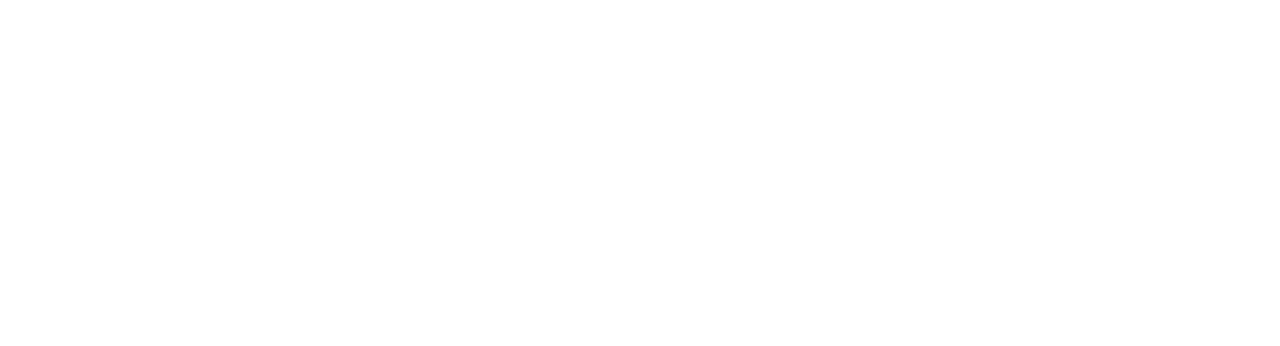
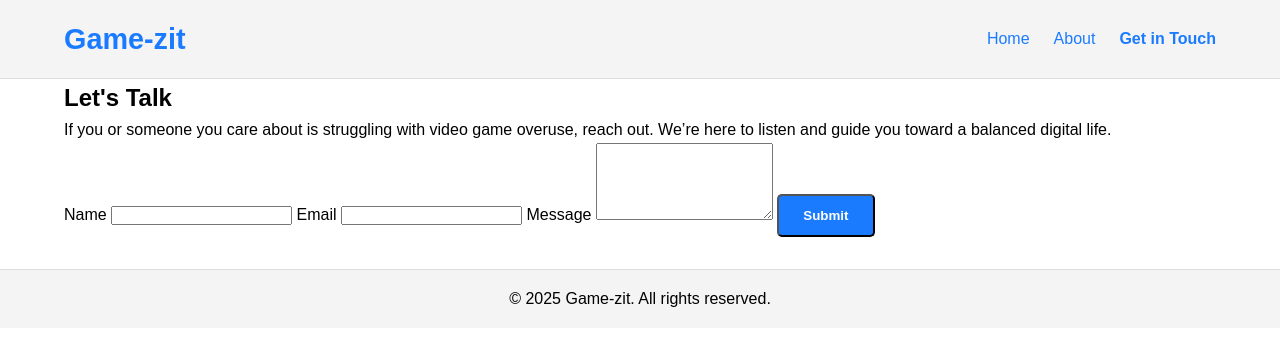
Before and after one commit to BlvckKryptonite/game-xit, a plain HTML site: page contact.html in a window 1280 px wide. Drawn offline with Linux system fonts and the light colour scheme.

Commit message:
Added the contact.html structure with form and content

```diff
--- a/assets/css/style.css
+++ b/assets/css/style.css
@@ -121,6 +121,11 @@ a:hover {
   margin-bottom: 1rem;
 }
 
+/* Paragraph spacing */
+.about-section p {
+  margin-bottom: 1.5rem;
+}
+
 .about-section ul {
   list-style: disc;
   padding-left: 1.5rem;
--- a/contact.html
+++ b/contact.html
@@ -0,0 +1,52 @@
+<!DOCTYPE html>
+<html lang="en">
+  <head>
+    <meta charset="UTF-8" />
+    <meta name="viewport" content="width=device-width, initial-scale=1.0" />
+    <title>Game-zit | Get in Touch</title>
+    <link rel="stylesheet" href="assets/css/style.css" />
+  </head>
+  <body>
+    <!-- Header -->
+    <header class="site-header">
+      <div class="container">
+        <h1 class="logo">Game-zit</h1>
+        <nav>
+          <ul class="nav-links">
+            <li><a href="index.html">Home</a></li>
+            <li><a href="about.html">About</a></li>
+            <li><a href="contact.html" class="active">Get in Touch</a></li>
+          </ul>
+        </nav>
+      </div>
+    </header>
+
+    <!-- Contact Section -->
+    <main class="contact-section">
+      <div class="container">
+        <h2>Let's Talk</h2>
+        <p>If you or someone you care about is struggling with video game overuse, reach out. We’re here to listen and guide you toward a balanced digital life.</p>
+
+        <form class="contact-form" action="#" method="POST">
+          <label for="name">Name</label>
+          <input type="text" id="name" name="name" required />
+
+          <label for="email">Email</label>
+          <input type="email" id="email" name="email" required />
+
+          <label for="message">Message</label>
+          <textarea id="message" name="message" rows="5" required></textarea>
+
+          <button type="submit" class="btn-primary">Submit</button>
+        </form>
+      </div>
+    </main>
+
+    <!-- Footer -->
+    <footer class="site-footer">
+      <div class="container">
+        <p>&copy; 2025 Game-zit. All rights reserved.</p>
+      </div>
+    </footer>
+  </body>
+</html>
```
